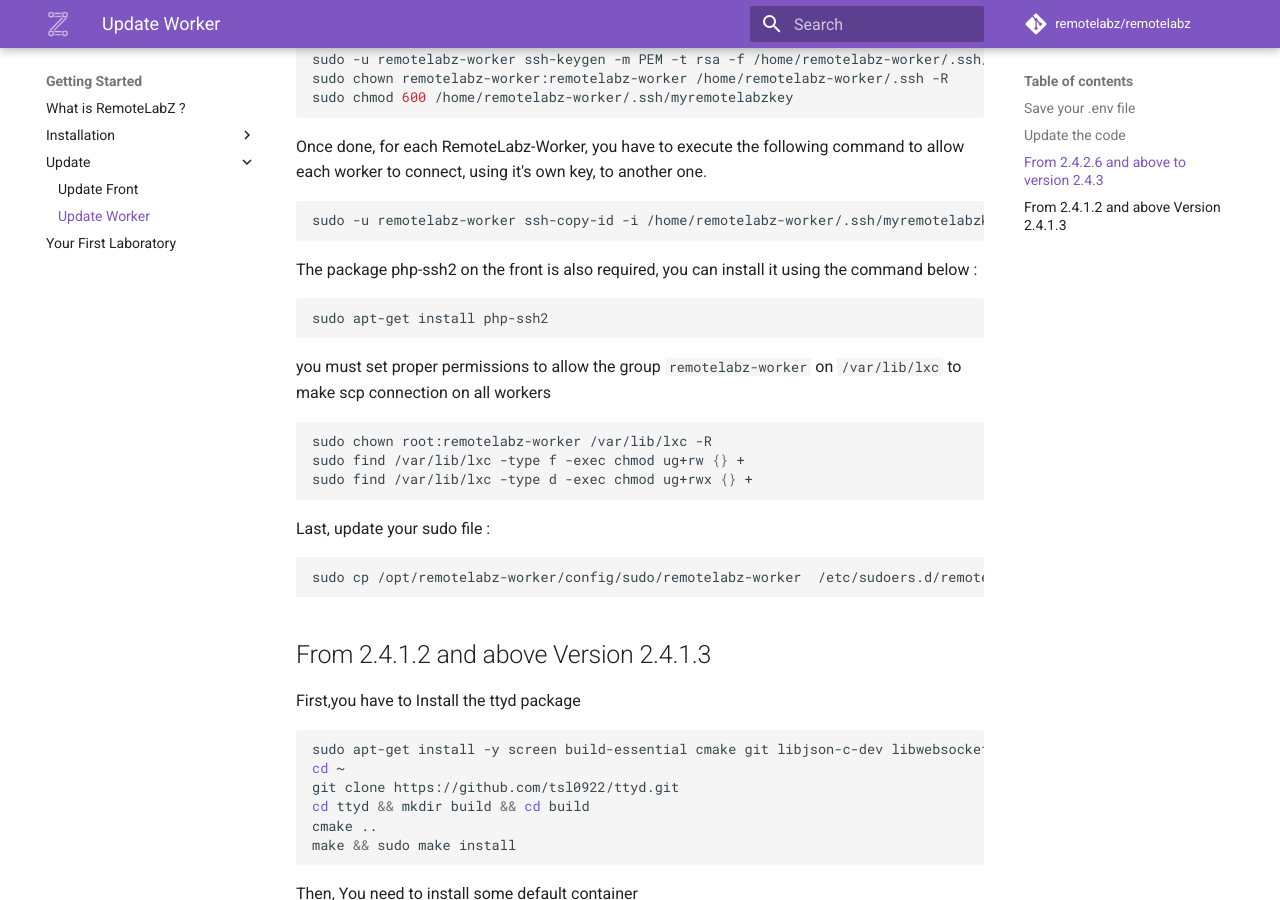
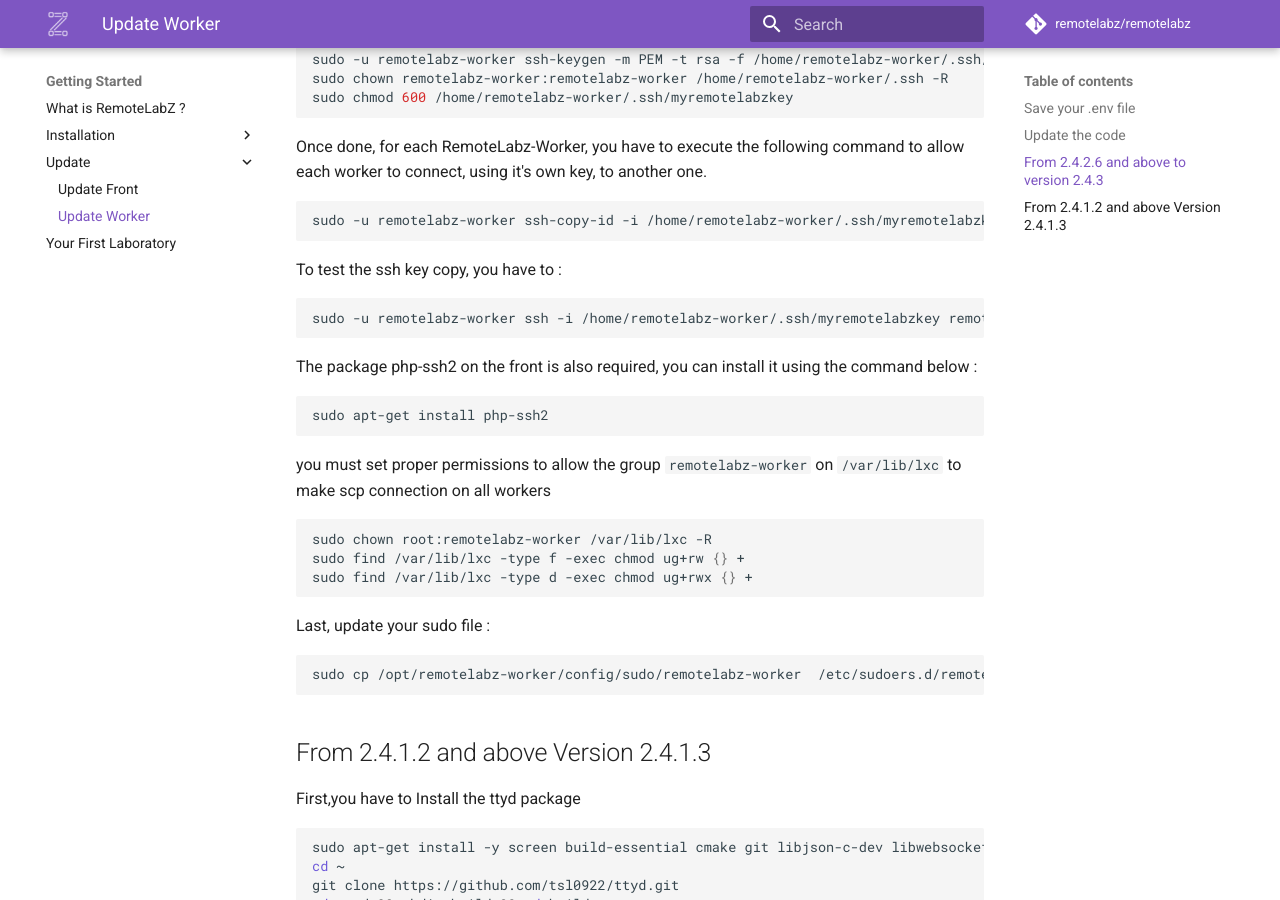
Before and after one commit to remotelabz/remotelabz-docs, an MkDocs documentation site: the page built from docs/administrators/getting-started/ubuntu-worker-update.md, in a window 1280 px wide and 900 px high, scrolled down 1855 px. Built offline with MkDocs 1.6.1 and Material for MkDocs 9.7.7, drawn with Linux system fonts in a browser that asks for light colours; comment, search, counter and statistics services are not loaded.

Commit message:
ssh modification to test between worker

````diff
--- a/docs/administrators/getting-started/ubuntu-worker-update.md
+++ b/docs/administrators/getting-started/ubuntu-worker-update.md
@@ -82,6 +82,11 @@ Once done, for each RemoteLabz-Worker, you have to execute the following command
 sudo -u remotelabz-worker ssh-copy-id -i /home/remotelabz-worker/.ssh/myremotelabzkey.pub remotelabz-worker@Worker_X-IP
 ```
 
+To test the ssh key copy, you have to :
+```bash
+sudo -u remotelabz-worker ssh -i /home/remotelabz-worker/.ssh/myremotelabzkey remotelabz-worker@Worker_X-IP
+```
+
 The package php-ssh2 on the front is also required, you can install it using the command below :
 ```bash
 sudo apt-get install php-ssh2
````
